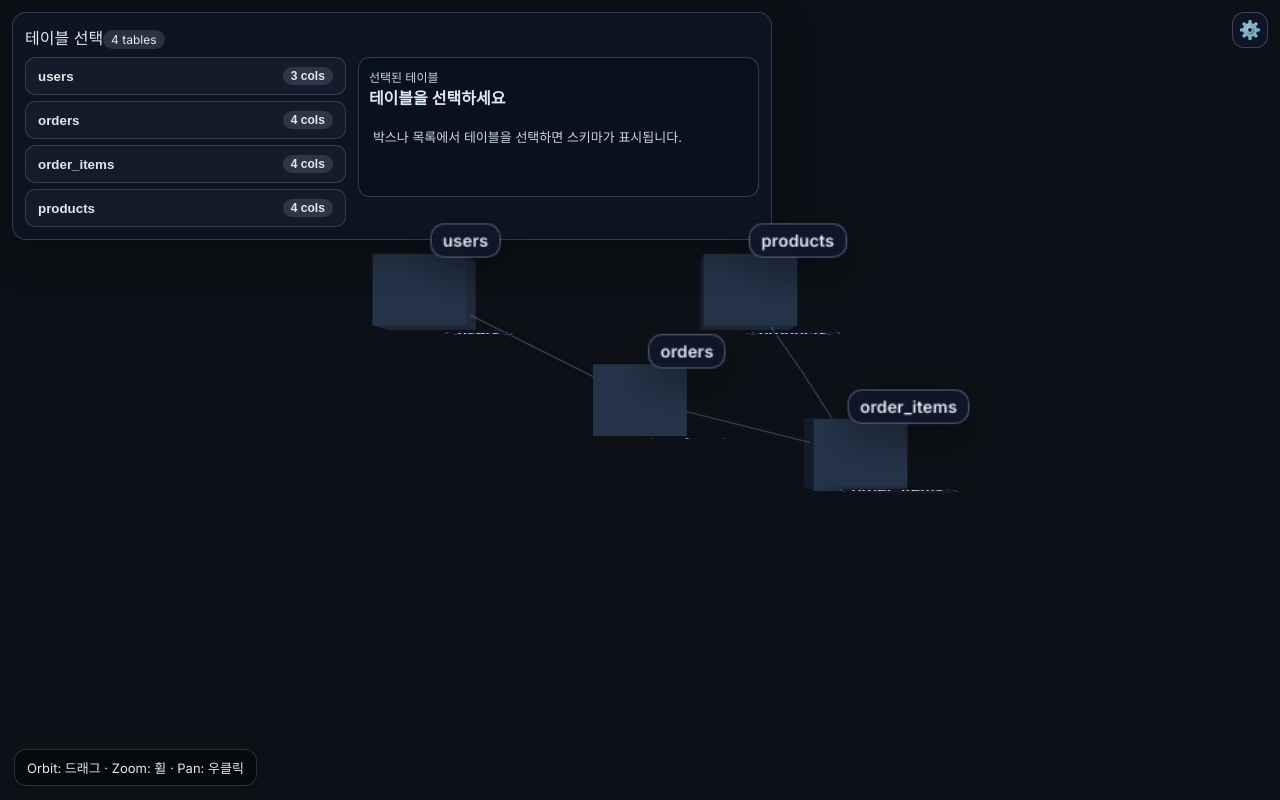
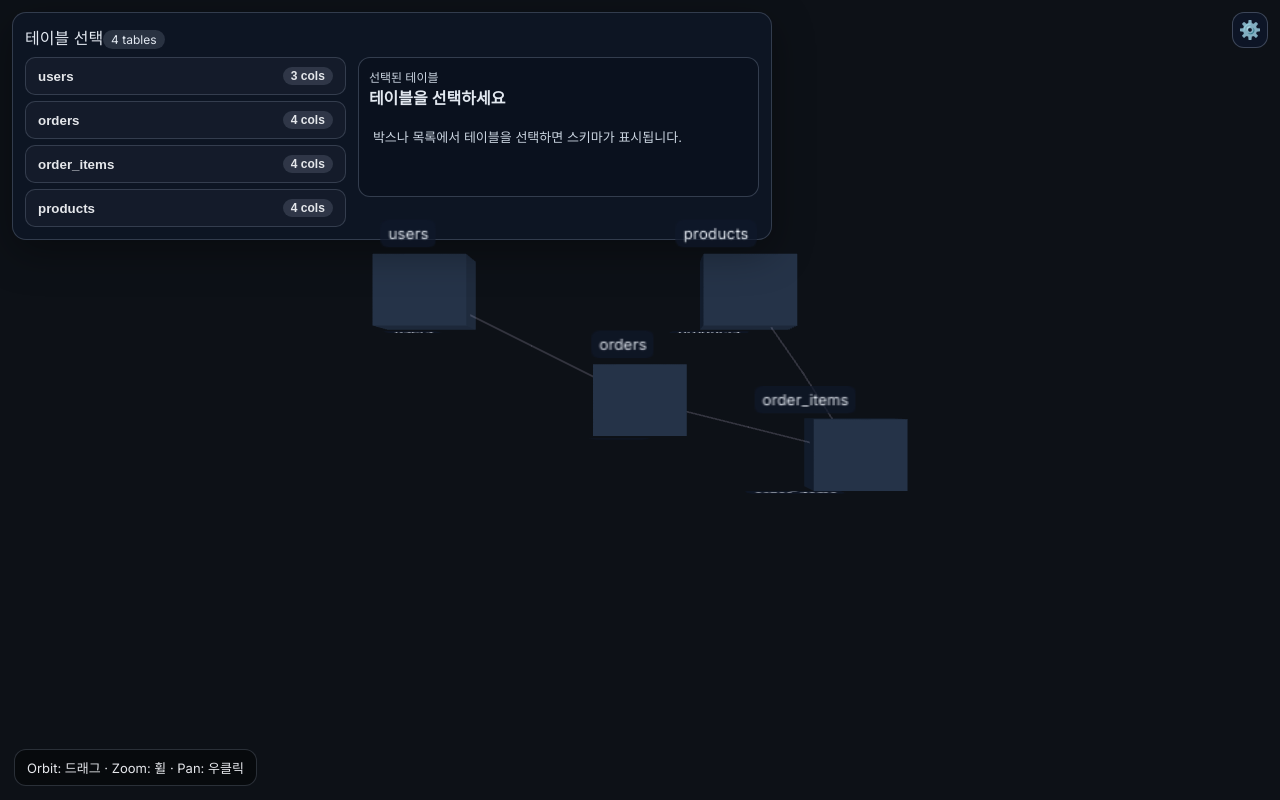
Before and after one commit to sqhtjs0104/visualdb, a React (Vite) app: page / in a window 1280 px wide. Built offline with nearby package versions, Linux system fonts and the light colour scheme.

Commit message:
Adjust table labels styling and layering

```diff
--- a/src/components/Scene3D.tsx
+++ b/src/components/Scene3D.tsx
@@ -77,13 +77,17 @@ function TableBox({ table, position, isActive, onSelect }: TableInstance & { isA
           -(BOX_DIMENSIONS.depth / 2) - LABEL_OFFSETS.topDistance,
         ]}
       >
-        <div className="table-label table-label--top">{table.name}</div>
+        <div className="table-label-wrapper table-label-wrapper--top">
+          <div className="table-label table-label--top">{table.name}</div>
+        </div>
       </Html>
       <Html
         transform
         position={[BOX_DIMENSIONS.width / 2, LABEL_OFFSETS.frontHeight, BOX_DIMENSIONS.depth / 2 + LABEL_OFFSETS.frontDepth]}
       >
-        <div className="table-label table-label--front">{table.name}</div>
+        <div className="table-label-wrapper table-label-wrapper--front">
+          <div className="table-label table-label--front">{table.name}</div>
+        </div>
       </Html>
     </group>
   );
--- a/src/styles.css
+++ b/src/styles.css
@@ -140,6 +140,7 @@ button:active {
   box-shadow: 0 12px 40px rgba(0, 0, 0, 0.35);
   max-height: calc(100vh - 32px);
   overflow-y: auto;
+  z-index: 4;
 }
 
 .overlay-content {
@@ -352,17 +353,18 @@ small {
 }
 
 .table-label {
-  background: rgba(15, 23, 42, 0.95);
-  border: 1px solid rgba(148, 163, 184, 0.45);
-  border-radius: 10px;
-  padding: 4px 8px;
+  background: rgba(15, 23, 42, 0.7);
+  border: none;
+  border-radius: 6px;
+  padding: 3px 6px;
   color: #e2e8f0;
-  font-size: 12px;
-  font-weight: 600;
+  font-size: 11px;
+  font-weight: 500;
   letter-spacing: 0.01em;
   white-space: nowrap;
-  box-shadow: 0 10px 30px rgba(0, 0, 0, 0.45);
-  backdrop-filter: blur(4px);
+  box-shadow: none;
+  backdrop-filter: blur(3px);
+  z-index: 1;
 }
 
 .table-label--top {
@@ -372,6 +374,15 @@ small {
 .table-label--front {
   margin-left: 6px;
   margin-top: 2px;
+}
+
+.table-label-wrapper {
+  display: inline-flex;
+  transform: translate3d(-100%, -50%, 0);
+}
+
+.table-label-wrapper--front {
+  transform: translate3d(-100%, -50%, 0);
 }
 
 .overlay-stack {
```
